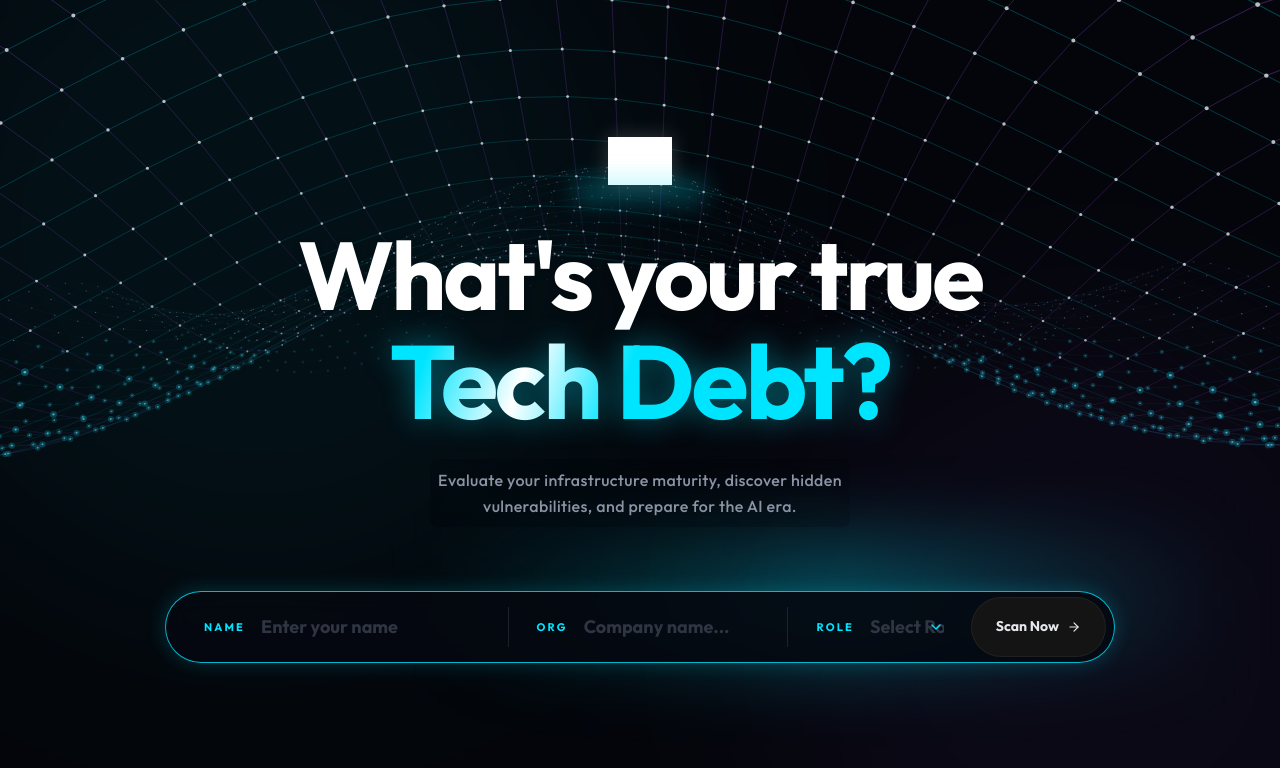
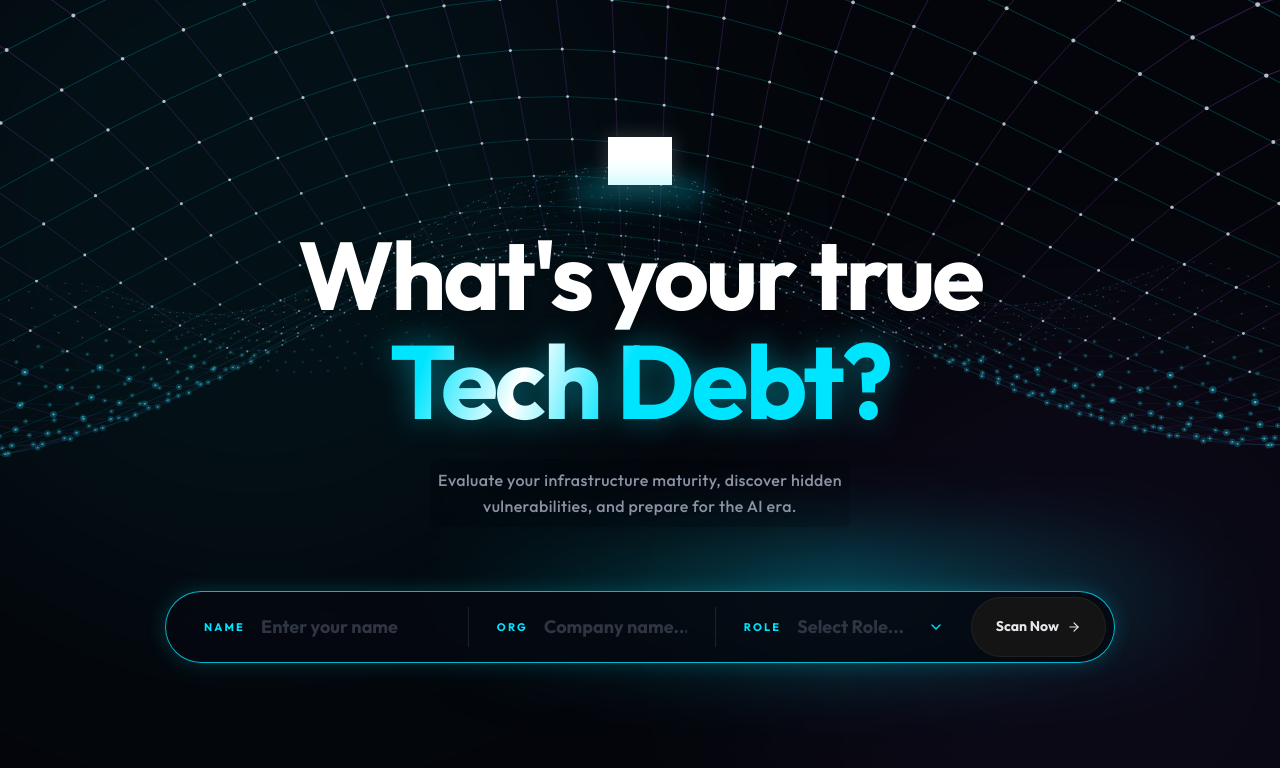
Before and after one commit to saereu-ps/tech-debt-assessment, a React (Vite) app: page / in a window 1280 px wide. Shown: the top 768 px of the page. Built offline with nearby package versions, Linux system fonts and the light colour scheme; grey boxes are pictures that could not be loaded.

Commit message:
Replace native select with a custom styled dropdown for Role input

```diff
--- a/src/components/LandingPage.tsx
+++ b/src/components/LandingPage.tsx
@@ -13,6 +13,29 @@ const LandingPage: React.FC<LandingPageProps> = ({ onStart }) => {
   const [name, setName] = useState('');
   const [company, setCompany] = useState('');
   const [role, setRole] = useState('');
+  const [isDropdownOpen, setIsDropdownOpen] = useState(false);
+  const dropdownRef = React.useRef<HTMLDivElement>(null);
+
+  React.useEffect(() => {
+    function handleClickOutside(event: MouseEvent) {
+      if (dropdownRef.current && !dropdownRef.current.contains(event.target as Node)) {
+        setIsDropdownOpen(false);
+      }
+    }
+    document.addEventListener("mousedown", handleClickOutside);
+    return () => document.removeEventListener("mousedown", handleClickOutside);
+  }, []);
+
+  const roles = [
+    "Executive / C-Level",
+    "Manager / Director",
+    "Software Engineer",
+    "Cloud / DevOps",
+    "Data / AI Professional",
+    "Security / QA",
+    "Product / Project Mgr",
+    "Other"
+  ];
 
   const handleSubmit = (e: React.FormEvent) => {
     e.preventDefault();
@@ -103,28 +126,38 @@ const LandingPage: React.FC<LandingPageProps> = ({ onStart }) => {
           {/* Vertical Divider (Hidden on mobile) */}
           <div className="hidden md:block w-px h-8 md:h-10 bg-white/10 self-center mx-1 transition-colors duration-300 group-hover:bg-[#00e5ff]/30"></div>
 
-          {/* Role Input Area (Dropdown) */}
-          <div className="flex-[1.2] flex items-center px-6 md:px-6 relative group h-[52px] md:h-auto">
+          {/* Role Input Area (Custom Dropdown) */}
+          <div ref={dropdownRef} className="flex-[1.2] flex items-center px-6 md:px-6 relative group h-[52px] md:h-auto cursor-pointer" onClick={() => setIsDropdownOpen(!isDropdownOpen)}>
             <span className="text-[10px] md:text-[11px] font-black tracking-[0.2em] text-[#00e5ff] mr-4 shrink-0 uppercase">ROLE</span>
-            <div className="relative w-full md:pr-[140px] flex items-center">
-              <select
-                value={role}
-                onChange={(e) => setRole(e.target.value)}
-                className={`w-full bg-transparent border-none outline-none text-[15px] md:text-[18px] font-black focus:ring-0 appearance-none cursor-pointer ${role ? 'text-white' : 'text-[#2f3542]'}`}
-                required
+            <div className="relative w-full flex items-center justify-between md:pr-[140px]">
+              <span className={`text-[15px] md:text-[18px] font-black ${role ? 'text-white' : 'text-[#2f3542]'} truncate pr-6`}>
+                {role || "Select Role..."}
+              </span>
+              <motion.div animate={{ rotate: isDropdownOpen ? 180 : 0 }}>
+                <ChevronDown size={16} className="text-[#00e5ff] shrink-0" />
+              </motion.div>
+            </div>
+
+            {/* Dropdown Menu */}
+            {isDropdownOpen && (
+              <motion.div
+                initial={{ opacity: 0, y: 10 }}
+                animate={{ opacity: 1, y: 0 }}
+                exit={{ opacity: 0, y: 10 }}
+                transition={{ duration: 0.2 }}
+                className="absolute top-[110%] left-0 w-full bg-[#0b1426]/95 backdrop-blur-2xl border border-[#00e5ff]/20 rounded-2xl overflow-hidden shadow-[0_10px_40px_rgba(0,0,0,0.8)] z-50 max-h-[300px] overflow-y-auto"
               >
-                <option value="" disabled className="bg-[#050810] text-[#2f3542]">Select Role...</option>
-                <option value="Executive / C-Level" className="bg-[#050810] text-white">Executive / C-Level</option>
-                <option value="Manager / Director" className="bg-[#050810] text-white">Manager / Director</option>
-                <option value="Software Engineer" className="bg-[#050810] text-white">Software Engineer</option>
-                <option value="Cloud / DevOps" className="bg-[#050810] text-white">Cloud / DevOps</option>
-                <option value="Data / AI Professional" className="bg-[#050810] text-white">Data / AI Professional</option>
-                <option value="Security / QA" className="bg-[#050810] text-white">Security / QA</option>
-                <option value="Product / Project Mgr" className="bg-[#050810] text-white">Product / Project Mgr</option>
-                <option value="Other" className="bg-[#050810] text-white">Other</option>
-              </select>
-              <ChevronDown size={16} className="text-[#00e5ff] absolute right-0 md:right-[140px] pointer-events-none" />
-            </div>
+                {roles.map((r) => (
+                  <div
+                    key={r}
+                    onClick={() => setRole(r)}
+                    className="px-6 py-3 text-[14px] md:text-[15px] font-bold text-zinc-300 hover:text-white hover:bg-[#00e5ff]/15 transition-colors duration-200 cursor-pointer border-b border-white/5 last:border-b-0"
+                  >
+                    {r}
+                  </div>
+                ))}
+              </motion.div>
+            )}
           </div>
 
           {/* Scan Now Button (Inner Pill) */}
```
